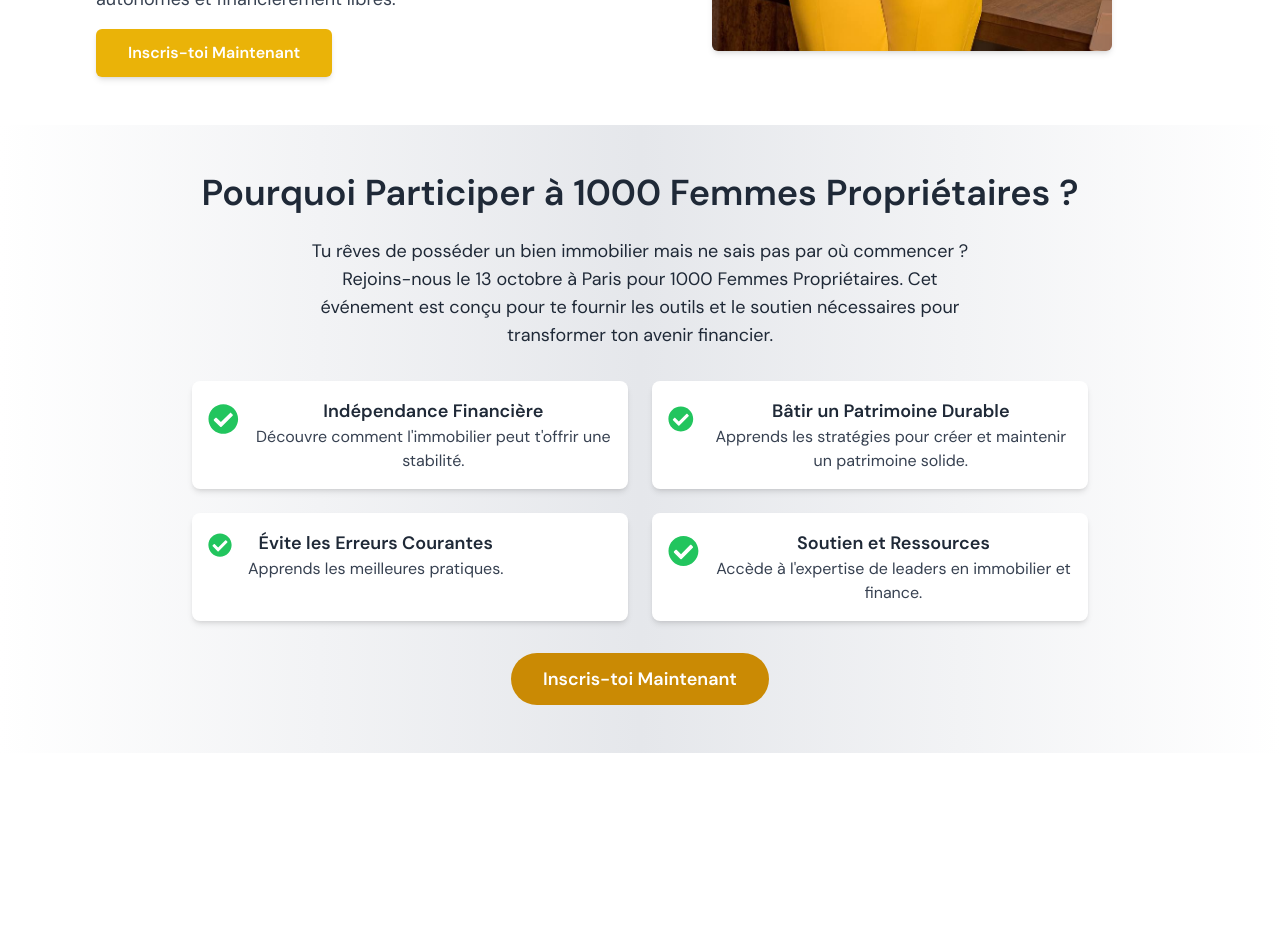
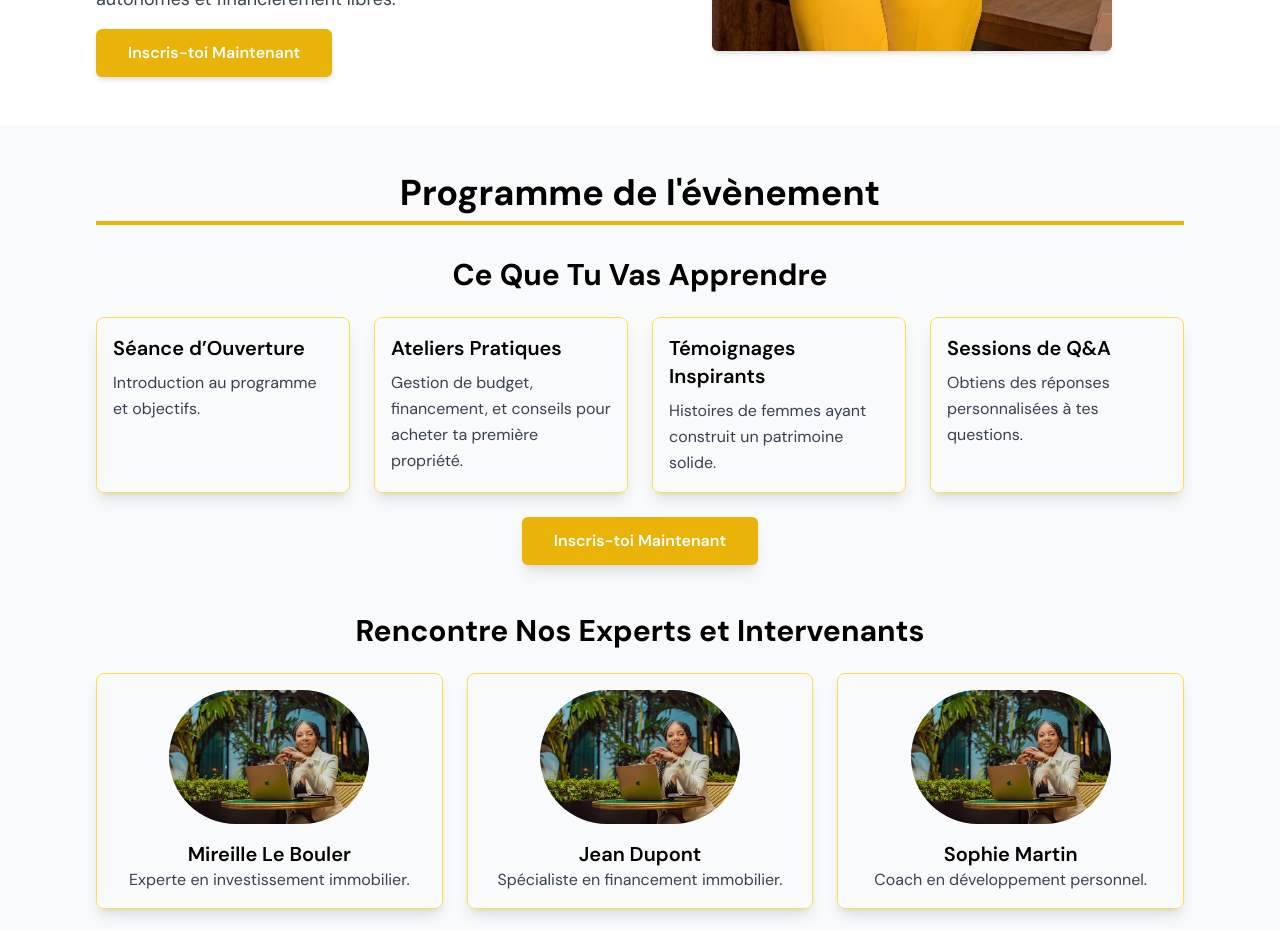
Before and after one commit to skyson-ai/eventprogram, a Next.js app in the folder lancement-event-1000f/: page / in a window 1280 px wide. Shown: the part 1860-2791 px from the top of the page. Before the commit the page ends 2613 px from the top, so only its background shows below. Built offline with nearby package versions, Linux system fonts and the light colour scheme.

Commit message:
Update Programm.tsx

```diff
--- a/lancement-event-1000f/src/app/components/AboutInitiator.tsx
+++ b/lancement-event-1000f/src/app/components/AboutInitiator.tsx
@@ -5,7 +5,7 @@ const AProposSection: React.FC = () => {
   return (
     <section className="py-12 bg-white">
       <div className="max-w-full lg:max-w-6xl mx-auto px-4 md:px-8 mb-12">
-        <h2 className="text-2xl md:text-3xl font-bold text-black mb-6 text-center">
+        <h2 className="text-xl md:text-3xl font-bold text-black mb-6 text-center">
           Notre Vision pour &#39;1000 Femmes Propriétaires&#39;
         </h2>
         <p className="text-base md:text-lg text-gray-700 leading-relaxed text-center">
--- a/lancement-event-1000f/src/app/components/Programm.tsx
+++ b/lancement-event-1000f/src/app/components/Programm.tsx
@@ -1,10 +1,106 @@
-import React from 'react'
+import React from 'react';
+import Image from 'next/image';
 
-export const Programm = () => {
+const EventProgram: React.FC = () => {
+  return (
+    <section className="py-12 bg-gray-50">
+      <div className="max-w-6xl mx-auto px-4 md:px-8">
+
+
+        <h1 className="text-4xl font-bold text-black mb-8 text-center border-b-4 border-yellow-500 pb-2">
+          Programme de l'évènement
+        </h1>
+
+
+        <ProgramDetails />
+
+
+        <ExpertsSection />
+
+      </div>
+    </section>
+  );
+};
+const ProgramDetails: React.FC = () => {
+  return (
+    <div className="mb-12">
+      <h2 className="text-3xl font-bold text-black mb-6 text-center">
+        Ce Que Tu Vas Apprendre
+      </h2>
+      <div className="grid grid-cols-1 md:grid-cols-2 lg:grid-cols-4 gap-6">
+        <ProgramItem title="Séance d’Ouverture" description="Introduction au programme et objectifs." />
+        <ProgramItem title="Ateliers Pratiques" description="Gestion de budget, financement, et conseils pour acheter ta première propriété." />
+        <ProgramItem title="Témoignages Inspirants" description="Histoires de femmes ayant construit un patrimoine solide." />
+        <QASession />
+      </div>
+      <CTAButton />
+    </div>
+  );
+};
+
+
+const ProgramItem: React.FC<{ title: string; description: string }> = ({ title, description }) => {
+  return (
+    <div className="border border-yellow-300 rounded-lg p-4 shadow-lg transition-transform transform hover:scale-105 hover:bg-yellow-50 duration-300">
+      <h3 className="text-xl font-semibold text-black mb-2">{title}</h3>
+      <p className="text-gray-700 leading-relaxed">{description}</p>
+    </div>
+  );
+};
+
+
+const QASession: React.FC = () => {
+  return (
+    <ProgramItem title="Sessions de Q&A" description="Obtiens des réponses personnalisées à tes questions." />
+  );
+};
+
+
+const CTAButton: React.FC = () => {
+  return (
+    <div className="flex justify-center mt-6">
+      <a
+        href="#"
+        className="inline-block bg-yellow-500 text-white font-semibold py-3 px-8 rounded-md shadow-lg hover:bg-yellow-600 transition duration-300"
+      >
+        Inscris-toi Maintenant
+      </a>
+    </div>
+  );
+};
+
+
+const ExpertsSection: React.FC = () => {
   return (
     <div>
+      <h2 className="text-3xl font-bold text-black mb-6 text-center">
+        Rencontre Nos Experts et Intervenants
+      </h2>
+      <div className="grid grid-cols-1 md:grid-cols-2 lg:grid-cols-3 gap-6">
+        <ExpertCard name="Mireille Le Bouler" description="Experte en investissement immobilier." imageUrl="/mireille.jpg" />
+        <ExpertCard name="Jean Dupont" description="Spécialiste en financement immobilier." imageUrl="/mireille.jpg" />
+        <ExpertCard name="Sophie Martin" description="Coach en développement personnel." imageUrl="/mireille.jpg" />
+      </div>
+      <CTAButton />
+    </div>
+  );
+};
 
+
+const ExpertCard: React.FC<{ name: string; description: string; imageUrl: string }> = ({ name, description, imageUrl }) => {
+  return (
+    <div className="flex flex-col items-center border border-yellow-300 rounded-lg p-4 shadow-lg hover:shadow-xl transition-shadow duration-300">
+      <Image
+        src={imageUrl}
+        alt={name}
+        width={200}
+        height={200}
+        className="rounded-full mb-4 object-cover"
+      />
+      <h3 className="text-xl font-semibold text-black text-center">{name}</h3>
+      <p className="text-gray-700 text-center">{description}</p>
     </div>
-  )
-}
-export default Programm;
+  );
+};
+
+export default EventProgram;
--- a/lancement-event-1000f/src/app/page.tsx
+++ b/lancement-event-1000f/src/app/page.tsx
@@ -2,6 +2,7 @@ import HeaderSection from "./components/HeaderSection";
 import IntroSection from "./components/IntroSection";
 import PartenairesSection from "./components/Partners"
 import AProposSection from "./components/AboutInitiator"
+import EventProgram from "./components/Programm";
 
 export default function Home() {
 
@@ -10,6 +11,7 @@ export default function Home() {
       <HeaderSection title={""} date={""} description={""} buttonText={""} backgroundImageUrl={""}/>
       <PartenairesSection/>
       <AProposSection />
+      <EventProgram />
       <IntroSection/>
 
     </>
```
